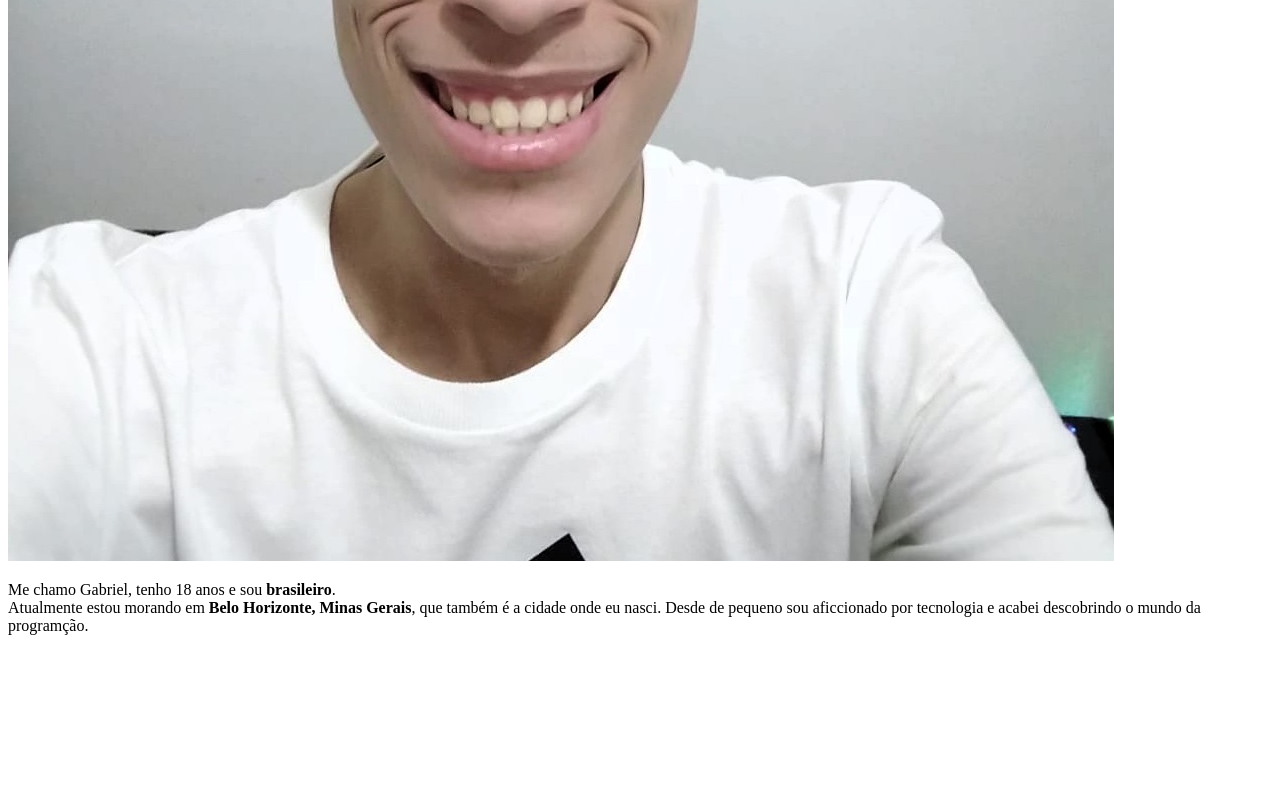
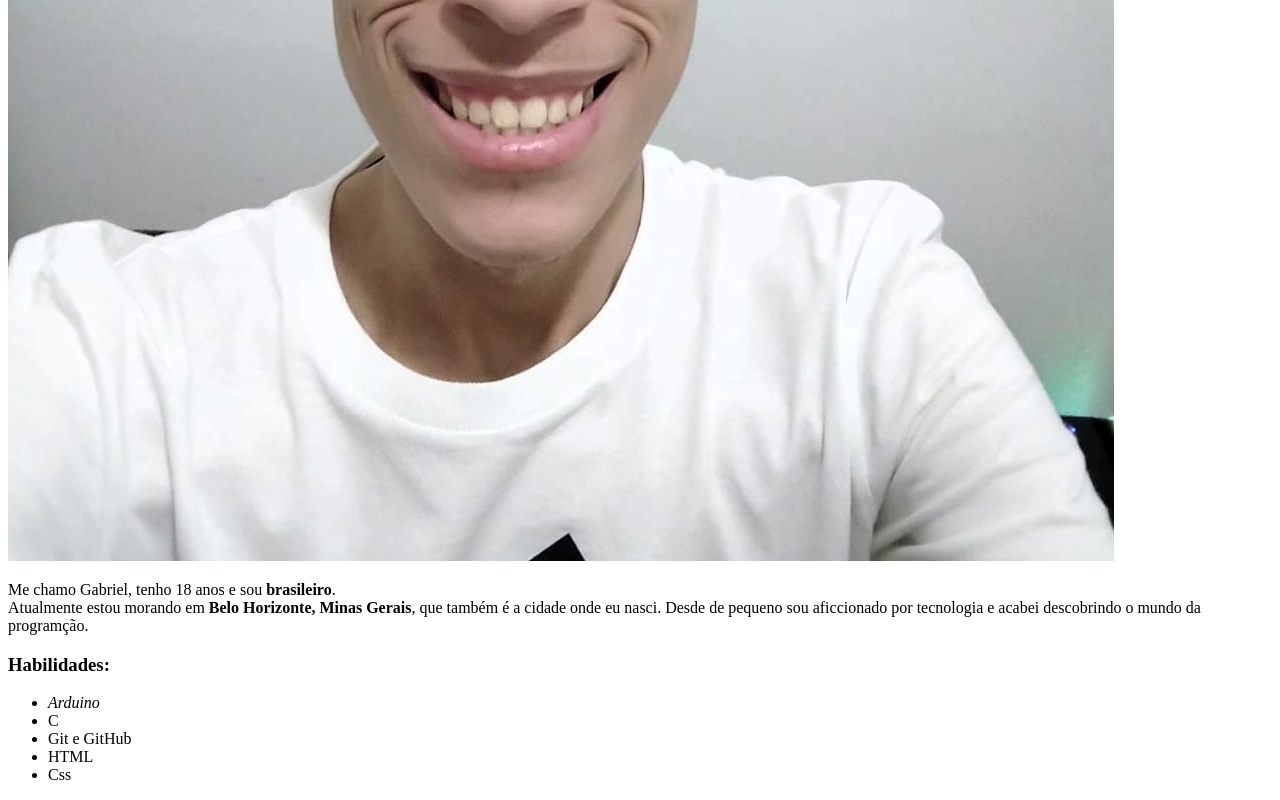
Before and after one commit to ribeir099/ribeir099.github.io, a plain HTML site: page index.html in a window 1280 px wide. Shown: the part 625-1425 px from the top of the page. Before the commit the page ends 1276 px from the top, so only its background shows below. Drawn offline with Linux system fonts and the light colour scheme.

Commit message:
Adicionando uma lista de habilidades

```diff
--- a/index.html
+++ b/index.html
@@ -13,5 +13,13 @@
         Me chamo Gabriel, tenho 18 anos e sou <strong>brasileiro</strong>. <br>
         Atualmente estou morando em <strong>Belo Horizonte, Minas Gerais</strong>, que também é a cidade onde eu nasci. Desde de pequeno sou aficcionado por tecnologia e acabei descobrindo o mundo da programção.
     </p>
+    <h3>Habilidades:</h3>
+    <ul>
+        <li><em>Arduino</em></li>
+        <li>C</li>
+        <li>Git e GitHub</li>
+        <li>HTML</li>
+        <li>Css</li>
+    </ul>
 </body>
 </html>
```
